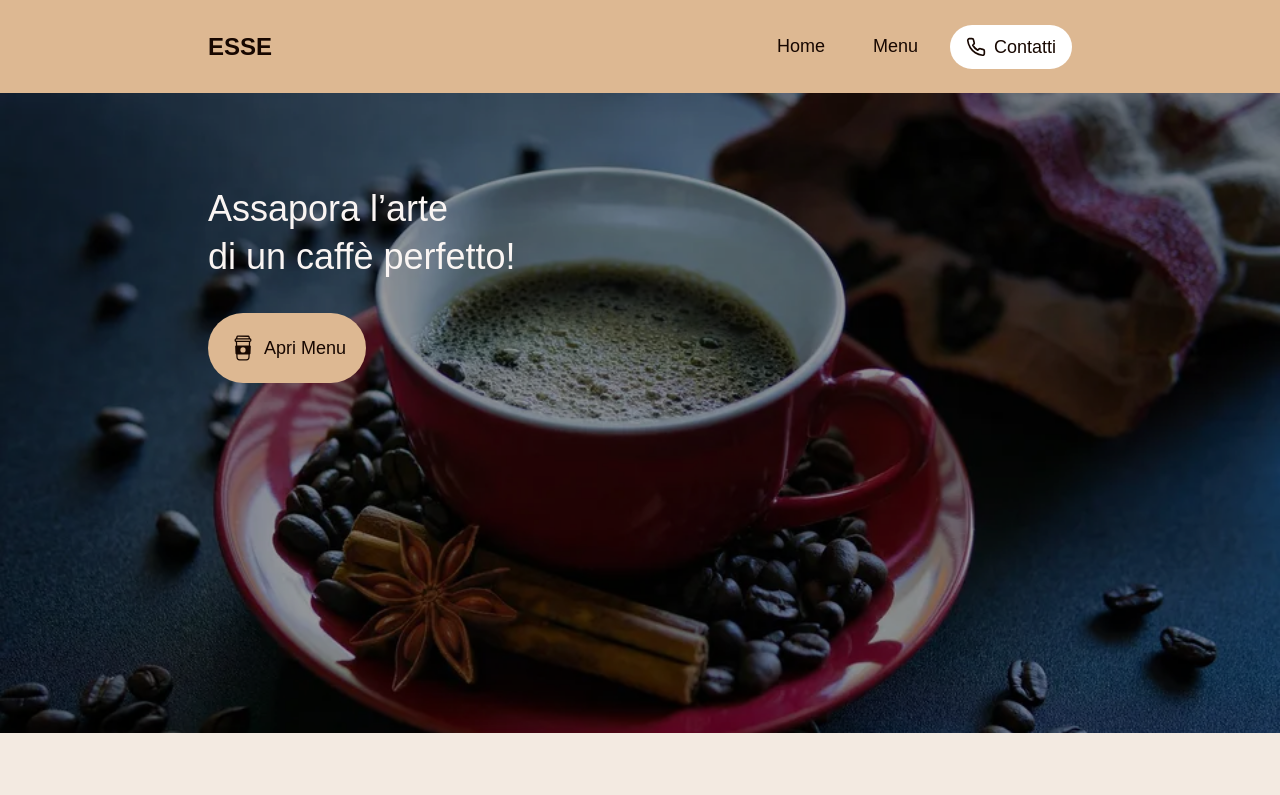
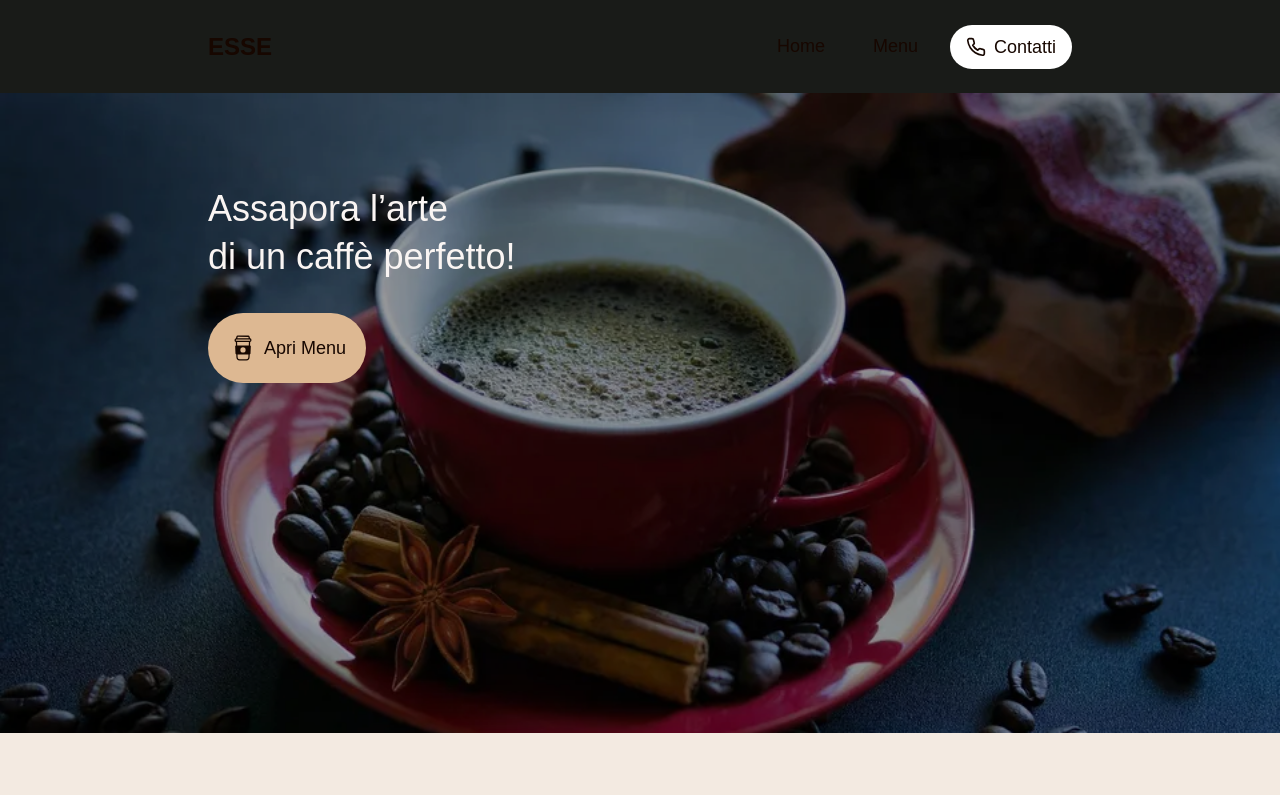
Before and after one commit to moreee-sa/esse-bar, a React (Vite) app: page /#/ in a window 1280 px wide. Shown: the top 795 px of the page. Built offline with nearby package versions, Linux system fonts and the light colour scheme; a web font is replaced by a local one.

Commit message:
Aggiornata NavbarDesktop per usare THEME invece di ThemeContext

```diff
--- a/src/components/Navbar/NavbarDesktop.tsx
+++ b/src/components/Navbar/NavbarDesktop.tsx
@@ -1,15 +1,13 @@
 import NavLink from "@components/Navbar/NavLink"
 import NavLogo from "@components/Navbar/NavLogo"
-import { useTheme } from "@components/Theme/ThemeContext"
+import { THEME } from "@/lib/constants"
 
 function NavbarDesktop() {
-  const { primary } = useTheme();
-
   return (
     <div
       className="w-full items-center px-20 lg:px-52 py-6 sticky top-0 z-50 md:flex hidden"
       style={{
-        backgroundColor: primary
+        backgroundColor: THEME.navbar
       }}
     >
       <div className="h-full flex items-center">
```
